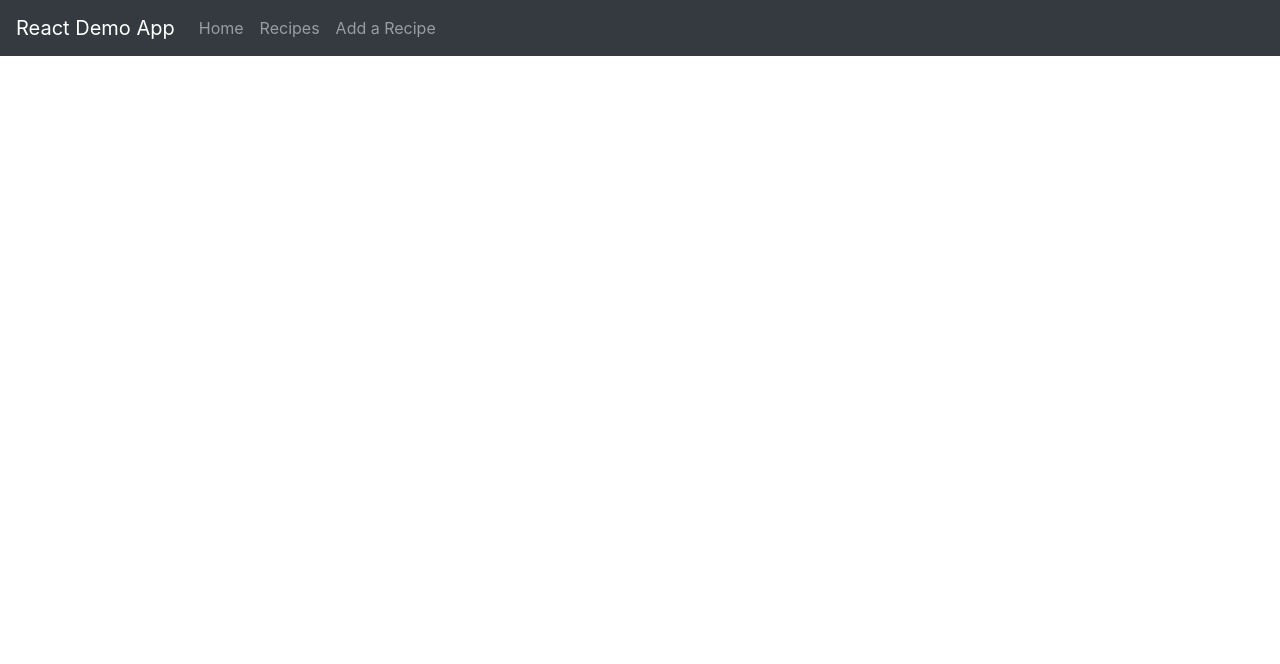
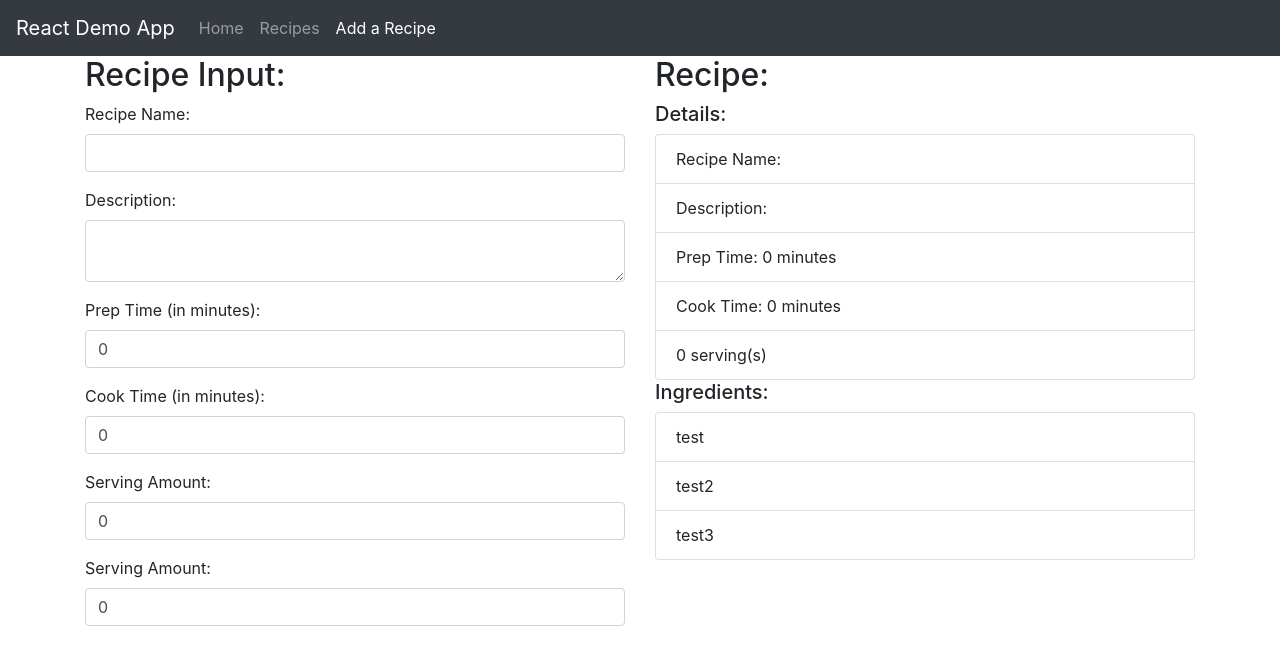
Before and after one commit to kyleb68/meal-prep-react, a React (Create React App) app: page /#/AddRecipes in a window 1280 px wide. Before the commit this address led to /#/. Shown: the top 664 px of the page. Built offline with nearby package versions, Linux system fonts and the light colour scheme.

Commit message:
moved recipe detail input to component

```diff
--- a/src/components/RecipeDetailList/RecipeDetails.js
+++ b/src/components/RecipeDetailList/RecipeDetails.js
@@ -1,5 +1,5 @@
 import React from "react";
-import { ListGroup } from "react-bootstrap";
+import { ListGroup, ListGroupItem } from "react-bootstrap";
 
 const RecipeDetaiList = (props) => {
   let recipe = props.recipe;
@@ -13,6 +13,12 @@ const RecipeDetaiList = (props) => {
         <ListGroup.Item>Cook Time: {recipe.cookTime} minutes</ListGroup.Item>
         <ListGroup.Item>{recipe.servingAmount} serving(s)</ListGroup.Item>
       </ListGroup>
+      <h5>Ingredients:</h5>
+      <ListGroup>
+        {recipe.ingredients.map((ingredient, index) => (
+          <ListGroup.Item key={index}>{ingredient}</ListGroup.Item>
+        ))}
+      </ListGroup>
     </div>
   );
 };
--- /dev/null
+++ b/src/components/RecipeInputs/DetailInput.js
@@ -0,0 +1,76 @@
+import React, { useState } from "react";
+import { Container, Col, Row, Form } from "react-bootstrap";
+
+const DetailInput = (props) => {
+  return (
+    <Form>
+      <Form.Group>
+        <Form.Label>Recipe Name:</Form.Label>
+        <Form.Control
+          type="text"
+          value={props.recipe.title}
+          onChange={(e) =>
+            props.setRecipe({ ...props.recipe, title: e.target.value })
+          }
+        />
+      </Form.Group>
+      <Form.Group>
+        <Form.Label>Description:</Form.Label>
+        <Form.Control
+          type="text"
+          as="textarea"
+          value={props.recipe.description}
+          onChange={(e) =>
+            props.setRecipe({ ...props.recipe, description: e.target.value })
+          }
+        />
+      </Form.Group>
+      <Form.Group>
+        <Form.Label>Prep Time (in minutes):</Form.Label>
+        <Form.Control
+          type="number"
+          value={props.recipe.prepTime}
+          defaultValue=""
+          onChange={(e) =>
+            props.setRecipe({ ...props.recipe, prepTime: e.target.value })
+          }
+        />
+      </Form.Group>
+      <Form.Group>
+        <Form.Label>Cook Time (in minutes):</Form.Label>
+        <Form.Control
+          type="number"
+          value={props.recipe.cookTime}
+          defaultValue=""
+          onChange={(e) =>
+            props.setRecipe({ ...props.recipe, cookTime: e.target.value })
+          }
+        />
+      </Form.Group>
+      <Form.Group>
+        <Form.Label>Serving Amount:</Form.Label>
+        <Form.Control
+          type="number"
+          value={props.recipe.servingAmount}
+          defaultValue=""
+          onChange={(e) =>
+            props.setRecipe({ ...props.recipe, servingAmount: e.target.value })
+          }
+        />
+      </Form.Group>
+      <Form.Group>
+        <Form.Label>Serving Amount:</Form.Label>
+        <Form.Control
+          type="number"
+          value={props.recipe.servingAmount}
+          defaultValue=""
+          onChange={(e) =>
+            props.setRecipe({ ...props.recipe, servingAmount: e.target.value })
+          }
+        />
+      </Form.Group>
+    </Form>
+  );
+};
+
+export default DetailInput;
--- a/src/views/RecipeInputViews/AddRecipes.js
+++ b/src/views/RecipeInputViews/AddRecipes.js
@@ -1,6 +1,7 @@
 import React, { useState } from "react";
 import { Container, Col, Row, Form } from "react-bootstrap";
 import RecipeDetailList from "../../components/RecipeDetailList/RecipeDetails";
+import DetailInput from "../../components/RecipeInputs/DetailInput";
 
 const AddRecipes = () => {
   const [recipe, setRecipe] = useState({
@@ -9,65 +10,15 @@ const AddRecipes = () => {
     prepTime: 0,
     cookTime: 0,
     servingAmount: 0,
+    ingredients: ["test", "test2", "test3"],
   });
   return (
     <Container>
       <Row>
         <Col>
           <h2>Recipe Input:</h2>
-          <Form>
-            <Form.Group>
-              <Form.Label>Recipe Name:</Form.Label>
-              <Form.Control
-                type="text"
-                value={recipe.title}
-                onChange={(e) =>
-                  setRecipe({ ...recipe, title: e.target.value })
-                }
-              />
-            </Form.Group>
-            <Form.Group>
-              <Form.Label>Description:</Form.Label>
-              <Form.Control
-                type="text"
-                as="textarea"
-                value={recipe.description}
-                onChange={(e) =>
-                  setRecipe({ ...recipe, description: e.target.value })
-                }
-              />
-            </Form.Group>
-            <Form.Group>
-              <Form.Label>Prep Time (in minutes):</Form.Label>
-              <Form.Control
-                type="number"
-                value={recipe.prepTime}
-                onChange={(e) =>
-                  setRecipe({ ...recipe, prepTime: e.target.value })
-                }
-              />
-            </Form.Group>
-            <Form.Group>
-              <Form.Label>Cook Time (in minutes):</Form.Label>
-              <Form.Control
-                type="number"
-                value={recipe.cookTime}
-                onChange={(e) =>
-                  setRecipe({ ...recipe, cookTime: e.target.value })
-                }
-              />
-            </Form.Group>
-            <Form.Group>
-              <Form.Label>Serving Amount:</Form.Label>
-              <Form.Control
-                type="number"
-                value={recipe.servingAmount}
-                onChange={(e) =>
-                  setRecipe({ ...recipe, servingAmount: e.target.value })
-                }
-              />
-            </Form.Group>
-          </Form>
+          <DetailInput recipe={recipe} setRecipe={setRecipe} />
+          <Form></Form>
         </Col>
         <Col>
           <h2>Recipe:</h2>
```
